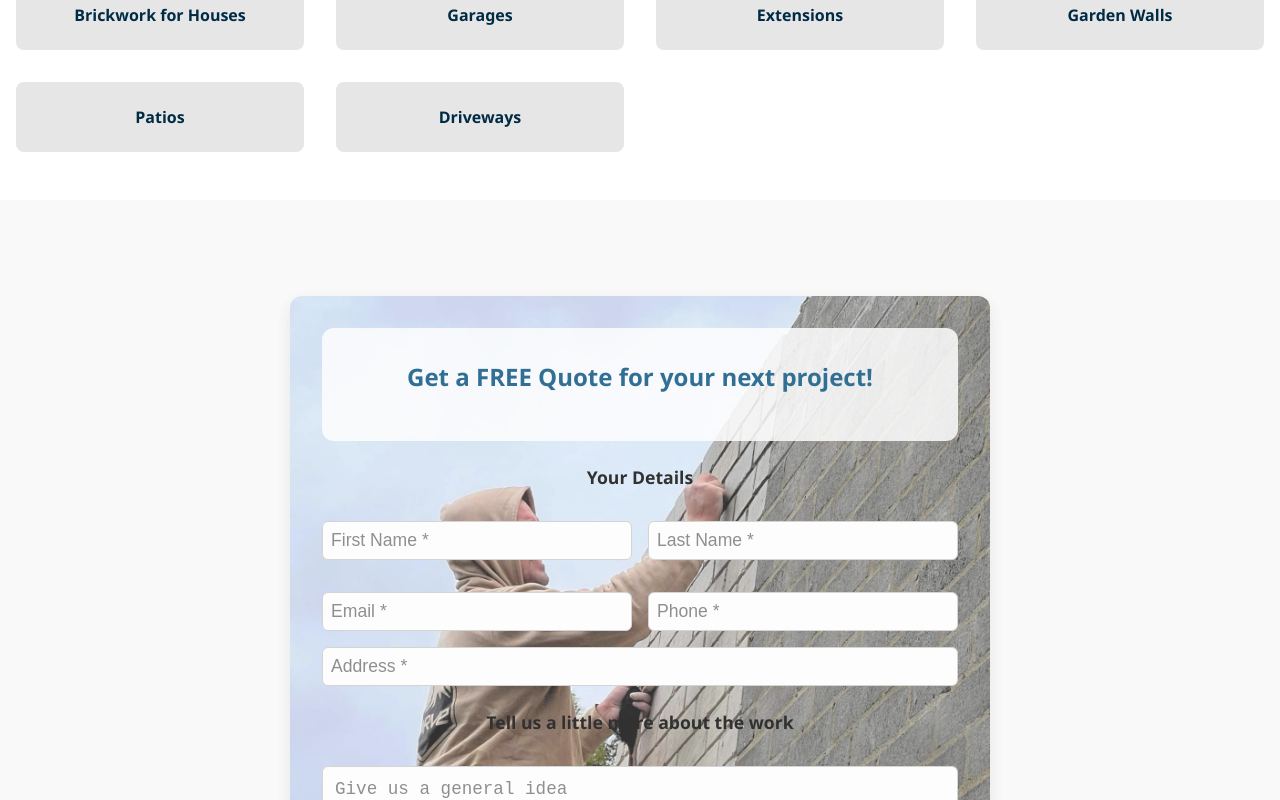
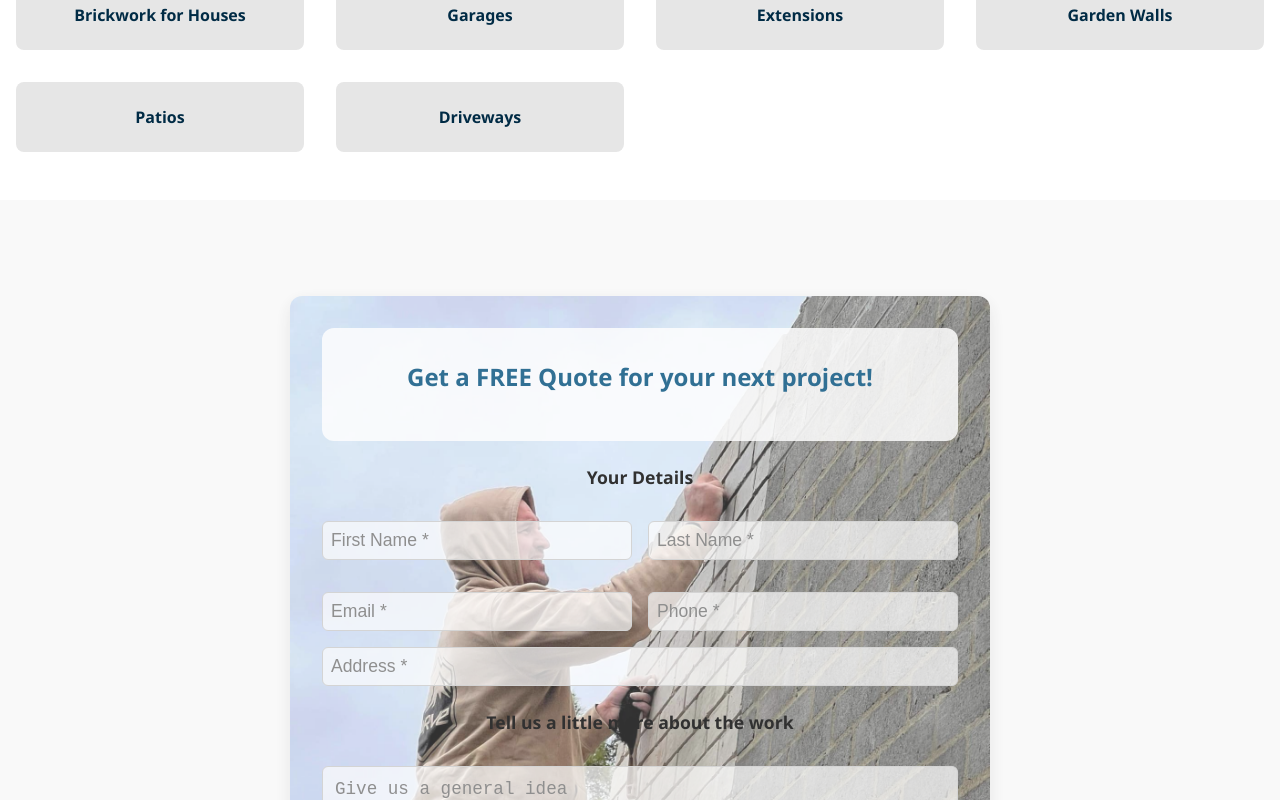
Before and after one commit to tfa-rblanco/dnrtradie-site, a React (Create React App) app: page / in a window 1280 px wide. Both pictures are taken after a click on the element "Brickwork for Houses". Shown: the part 1225-2025 px from the top of the page. Built offline with nearby package versions, Linux system fonts and the light colour scheme.

Commit message:
background color opacity update

```diff
--- a/src/index.css
+++ b/src/index.css
@@ -261,12 +261,17 @@ body {
 }
 
 .full-width {
+  background-color: rgba(255, 255, 255, 0.7);
   width: 100%;
   margin-top: 1rem;
   padding: 0.5rem;
   border: 1px solid #ccc;
   border-radius: 6px;
   font-size: 1.1rem;
+}
+
+.full-width:focus {
+  background-color: rgba(255, 255, 255, 1);
 }
 
 .form-group {
```
